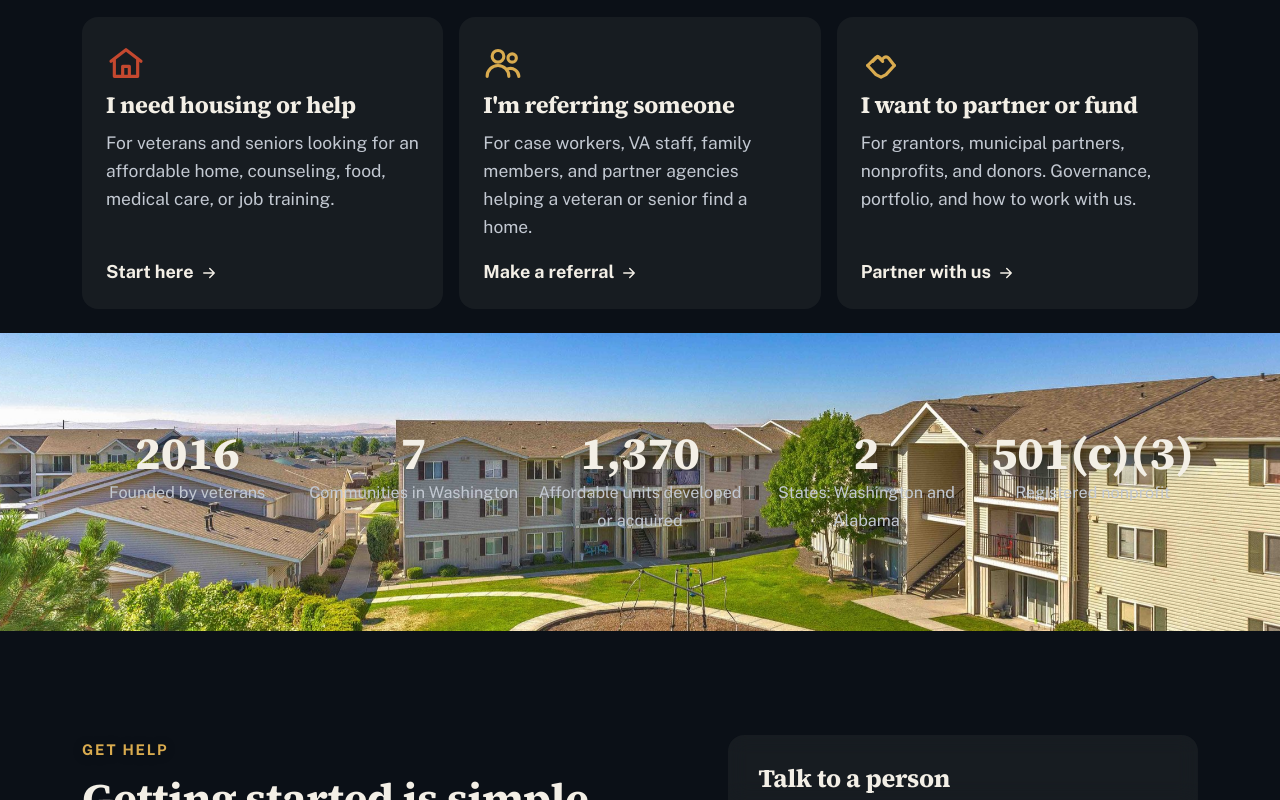
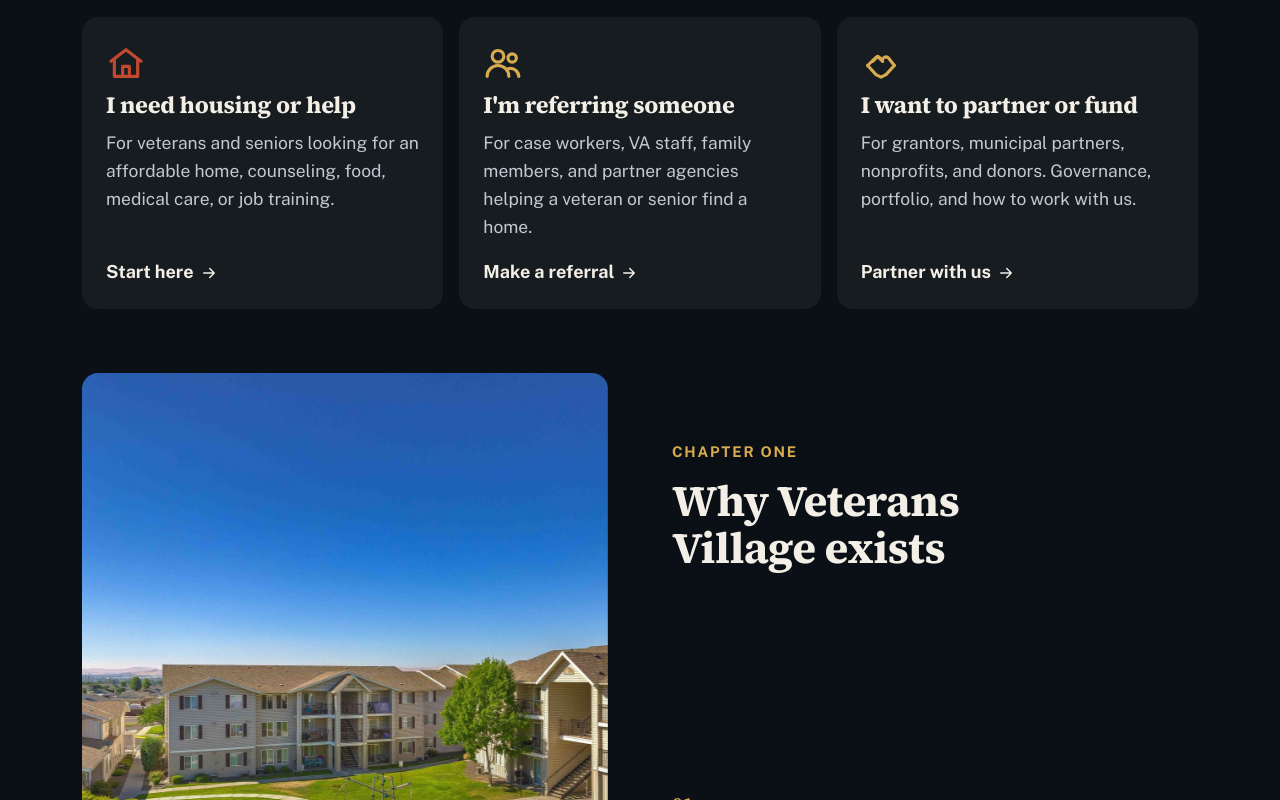
Before and after one commit to lukaspestifanos/veterans-village, a React (Vite) app: page / in a window 1280 px wide. Shown: the part 2000-2800 px from the top of the page. Built offline with nearby package versions, Linux system fonts and the light colour scheme.

Commit message:
scrollytelling chapters, safari sticky and backdrop fixes

```diff
--- a/index.html
+++ b/index.html
@@ -2,7 +2,7 @@
 <html lang="en">
 <head>
   <meta charset="UTF-8" />
-  <meta name="viewport" content="width=device-width, initial-scale=1.0" />
+  <meta name="viewport" content="width=device-width, initial-scale=1.0, viewport-fit=cover" />
   <title>Veterans Village | Affordable Housing for Veterans and Seniors</title>
   <meta name="description" content="Veterans Village is a 501(c)(3) nonprofit founded by veterans in 2016. Safe, affordable housing, behavioral health counseling, and wraparound support for veterans and seniors across Washington and Alabama. Call (253) 257-7804." />
   <meta name="theme-color" content="#1b2a41" />
--- /dev/null
+++ b/src/components/Scrolly.tsx
@@ -0,0 +1,87 @@
+import { useEffect, useRef, useState, type ReactNode } from 'react'
+
+export interface ScrollyStep {
+  title: string
+  text: ReactNode
+  image: string
+  alt: string
+  position?: string
+}
+
+interface Props {
+  chapter: string
+  heading: string
+  steps: ScrollyStep[]
+  /** Put the sticky picture on the left instead of the right. */
+  flip?: boolean
+}
+
+/**
+ * Scroll-driven chapter: the picture stays pinned while the steps scroll past
+ * it, and the picture crossfades to match the step in the middle of the
+ * viewport. Built on position: sticky and IntersectionObserver only, which
+ * behave the same in Safari (macOS and iOS) and Chrome.
+ */
+export function Scrolly({ chapter, heading, steps, flip }: Props) {
+  const [active, setActive] = useState(0)
+  const refs = useRef<(HTMLLIElement | null)[]>([])
+
+  useEffect(() => {
+    const els = refs.current.filter(Boolean) as HTMLLIElement[]
+    if (!els.length || typeof IntersectionObserver === 'undefined') return
+    const io = new IntersectionObserver(
+      (entries) => {
+        entries.forEach((e) => {
+          if (e.isIntersecting) setActive(Number((e.target as HTMLElement).dataset.i))
+        })
+      },
+      { rootMargin: '-45% 0px -45% 0px', threshold: 0 },
+    )
+    els.forEach((el) => io.observe(el))
+    return () => io.disconnect()
+  }, [steps.length])
+
+  return (
+    <section className={`scrolly${flip ? ' flip' : ''}`} aria-label={heading}>
+      <div className="wrap scrolly-grid">
+        <figure className="scrolly-figure" aria-hidden="true">
+          {steps.map((s, i) => (
+            <img
+              key={s.image + i}
+              src={s.image}
+              alt=""
+              loading={i === 0 ? 'eager' : 'lazy'}
+              decoding="async"
+              className={i === active ? 'on' : ''}
+              style={{ objectPosition: s.position ?? '50% 50%' }}
+            />
+          ))}
+          <figcaption className="scrolly-cap">
+            <span className="scrolly-chapter">{chapter}</span>
+            <span className="scrolly-count">{String(active + 1).padStart(2, '0')} / {String(steps.length).padStart(2, '0')}</span>
+          </figcaption>
+        </figure>
+        <ol className="scrolly-steps">
+          <li className="scrolly-head">
+            <span className="kicker">{chapter}</span>
+            <h2>{heading}</h2>
+          </li>
+          {steps.map((s, i) => (
+            <li
+              key={s.title}
+              data-i={i}
+              ref={(el) => {
+                refs.current[i] = el
+              }}
+              className={`scrolly-step${i === active ? ' on' : ''}`}
+            >
+              <span className="scrolly-n">{String(i + 1).padStart(2, '0')}</span>
+              <h3>{s.title}</h3>
+              <p>{s.text}</p>
+            </li>
+          ))}
+        </ol>
+      </div>
+    </section>
+  )
+}
--- a/src/pages/Home.tsx
+++ b/src/pages/Home.tsx
@@ -2,9 +2,10 @@
 import { Link } from 'react-router-dom'
 import { Icon } from '../components/Icon'
 import { Pill } from '../components/Pill'
+import { Scrolly, type ScrollyStep } from '../components/Scrolly'
 import { VideoPlate } from '../components/VideoPlate'
 import { clamp01, useScrollProgress } from '../components/useScrollProgress'
-import { CallBox, Paths, Rise, ServicesGrid, Steps, TrustStrip, Values } from '../components/blocks'
+import { CallBox, Paths, Rise, ServicesGrid, TrustStrip, Values } from '../components/blocks'
 import { PropertyCard } from '../components/PropertyCard'
 import { media } from '../data/media'
 import { properties, tiers } from '../data/properties'
@@ -17,6 +18,58 @@
   { k: 'Alabama next', t: 'Camp Chula Vista in Pell City is under contract.' },
 ]
 
+// Chapter one: why Veterans Village exists and what it has become.
+const story: ScrollyStep[] = [
+  {
+    title: 'Coming home should not mean starting over.',
+    text: 'Too many veterans and seniors in Washington are one rent increase or one health setback away from losing a stable place to live. Service should not end in uncertainty.',
+    image: '/images/plate-silver-creek-aerial.jpg',
+    alt: 'Aerial view of Silver Creek Apartments in Pasco',
+  },
+  {
+    title: 'In 2016, veterans decided to fix it themselves.',
+    text: 'Veterans Village was founded by veterans who had watched friends struggle to find housing they could afford. They started as a 501(c)(3) nonprofit with one goal: safe, affordable homes, and the support to keep them.',
+    image: '/images/plate-marine-view-entrance.jpg',
+    alt: 'Entrance of Vintage at Marine View in Everett',
+  },
+  {
+    title: 'Today: seven communities and counseling that comes with the keys.',
+    text: 'About 1,370 affordable units developed or acquired across Shoreline, Pasco, Everett, Silverdale, and Lake Stevens. Every resident has access to behavioral health counseling, food assistance, medical care coordination, and job training.',
+    image: '/images/plate-residents-celebrating.jpg',
+    alt: 'Residents celebrating together in a community room',
+    position: '50% 35%',
+  },
+  {
+    title: 'Next: Alabama.',
+    text: 'Camp Chula Vista in Pell City, a wooded property on a private lake with lodging and a conference center, is under contract. It will be the first Veterans Village community outside Washington.',
+    image: '/images/plate-silver-creek-sign.jpg',
+    alt: 'Silver Creek Apartments entrance sign',
+  },
+]
+
+// Chapter two: what happens when someone reaches out.
+const journey: ScrollyStep[] = [
+  {
+    title: 'You call, or send a message.',
+    text: `Call ${site.phone} during office hours, or use the form on this site. Tell us a little about your situation. Case workers and family members are welcome to reach out on someone's behalf.`,
+    image: '/images/plate-two10-living.jpg',
+    alt: 'A furnished living room at Two10 by Vintage',
+  },
+  {
+    title: 'We talk through what you need.',
+    text: 'A team member goes over housing options, eligibility, and the services that fit, whether that is counseling, food assistance, medical care, or job training. Every situation is different, so there is no script.',
+    image: '/images/plate-residents-party.jpg',
+    alt: 'Residents laughing together at a party',
+    position: '50% 30%',
+  },
+  {
+    title: 'You move into a community that fits.',
+    text: 'Family apartments or a senior 55+ community, close to transit, shopping, and care. If we cannot help directly, we connect you with a trusted partner organization that can.',
+    image: '/images/marine-view.jpg',
+    alt: 'Exterior of Vintage at Marine View',
+  },
+]
+
 export function Home() {
   const track = useRef<HTMLElement>(null)
   const p = useScrollProgress(track)
@@ -26,11 +79,11 @@
 
   return (
     <>
-      {/* Pinned cinematic opener: the plate stays, the copy gives way to four facts. */}
+      {/* Pinned opener: the plate stays, the copy gives way to four facts. */}
       <section className="cine" ref={track} aria-labelledby="hero-h">
         <div className="cine-sticky">
           <VideoPlate src={media.hero.video} poster={media.hero.poster} position="60% 50%" />
-          <div className="cine-copy wrap" style={{ opacity: copyO, transform: `translateY(${-p * 90}px)`, pointerEvents: copyO < 0.2 ? 'none' : 'auto' }}>
+          <div className="cine-copy wrap" style={{ opacity: copyO, transform: `translate3d(0, ${(-p * 90).toFixed(1)}px, 0)`, pointerEvents: copyO < 0.2 ? 'none' : 'auto' }}>
             <Rise delay={0.05}>
               <span className="kicker">501(c)(3) nonprofit, founded by veterans</span>
               <h1 id="hero-h">Affordable housing and support for veterans and seniors.</h1>
@@ -59,41 +112,43 @@
             ))}
             <h2 className="fact-h">Housing first.<br />Support that lasts.</h2>
           </div>
+          <div className="scroll-cue" style={{ opacity: copyO }} aria-hidden="true">
+            <span>Scroll</span>
+            <i />
+          </div>
         </div>
       </section>
 
       <Paths />
+
+      <Scrolly chapter="Chapter one" heading="Why Veterans Village exists" steps={story} />
 
       <section className="band-plate">
         <VideoPlate src={media.numbers.video} poster={media.numbers.poster} fade={false} />
         <TrustStrip />
       </section>
 
+      <Scrolly chapter="Chapter two" heading="What happens when you reach out" steps={journey} flip />
+
       <section className="help-sec">
         <div className="wrap two-col">
           <div>
             <span className="kicker">Get help</span>
-            <h2>Getting started is simple.</h2>
-            <p className="lead">Every veteran and senior's situation is different, so we start with a conversation. There is no wrong way to reach us.</p>
-            <Steps />
+            <h2>There is no wrong way to reach us.</h2>
+            <p className="lead">Every veteran and senior's situation is different, so we start with a conversation. Call, email, or send the form. A person answers.</p>
+            <div className="ctas" style={{ marginTop: 28 }}>
+              <Pill to="/contact?topic=housing" large>Send a message</Pill>
+              <Pill to="/help" variant="ghost" large>How it works</Pill>
+            </div>
           </div>
           <CallBox />
         </div>
       </section>
 
-      <section className="services">
-        <div className="wrap">
-          <span className="kicker">Services</span>
-          <h2>What we provide</h2>
-          <p className="lead">Housing is where it starts. Support is what makes it last. We deliver these services directly and through trusted local partners in every market we serve.</p>
-          <ServicesGrid />
-        </div>
-      </section>
-
       <section className="housing">
         <div className="wrap">
-          <span className="kicker">Housing</span>
-          <h2>Find a community</h2>
+          <span className="kicker">Chapter three</span>
+          <h2>Where you could live</h2>
           <p className="lead">Two kinds of communities today, with more under construction. Pick the one that fits your situation, then call the property or ask us to help.</p>
           <div className="tiers">
             {tiers.map((t) => (
@@ -113,6 +168,15 @@
           <div className="more">
             <Pill to="/housing" variant="ghost" large>See all {properties.length} communities</Pill>
           </div>
+        </div>
+      </section>
+
+      <section className="services">
+        <div className="wrap">
+          <span className="kicker">Chapter four</span>
+          <h2>Support that lasts</h2>
+          <p className="lead">Housing is where it starts. These services are what keep it. We deliver them directly and through trusted local partners in every market we serve.</p>
+          <ServicesGrid />
         </div>
       </section>
 
--- a/src/styles/global.css
+++ b/src/styles/global.css
@@ -19,9 +19,9 @@
   --ease: cubic-bezier(.22, 1, .36, 1);
 }
 * { box-sizing: border-box; margin: 0; padding: 0; }
-html { font-size: 18px; scroll-behavior: smooth; -webkit-text-size-adjust: 100%; background: var(--stage); }
+html { font-size: 18px; scroll-behavior: smooth; -webkit-text-size-adjust: 100%; background: var(--stage); overflow-x: clip; }
 html.menu-open { overflow: hidden; }
-body { font-family: 'Public Sans', system-ui, -apple-system, 'Segoe UI', Arial, sans-serif; line-height: 1.6; color: var(--paper-dim); background: var(--stage); overflow-x: hidden; }
+body { font-family: 'Public Sans', system-ui, -apple-system, 'Segoe UI', Arial, sans-serif; line-height: 1.6; color: var(--paper-dim); background: var(--stage); }
 h1, h2, h3, h4 { font-family: 'Source Serif 4', Georgia, 'Times New Roman', serif; color: var(--paper); line-height: 1.1; font-weight: 700; letter-spacing: -.012em; text-wrap: balance; }
 h1 { font-size: clamp(2.4rem, 5.2vw, 4.2rem); }
 h2 { font-size: clamp(1.8rem, 3.4vw, 2.7rem); }
@@ -72,7 +72,7 @@
 .btn-primary:hover { background: #fff; color: var(--stage); }
 .btn-navy, .btn-light { background: var(--gold); color: var(--stage); }
 .btn-navy:hover, .btn-light:hover { background: #e8bd62; color: var(--stage); }
-.btn-outline, .btn-ghost { background: rgba(243, 239, 230, .06); color: var(--paper); border-color: rgba(243, 239, 230, .35); backdrop-filter: blur(6px); }
+.btn-outline, .btn-ghost { background: rgba(243, 239, 230, .06); color: var(--paper); border-color: rgba(243, 239, 230, .35); -webkit-backdrop-filter: blur(6px); backdrop-filter: blur(6px); }
 .btn-outline:hover, .btn-ghost:hover { background: rgba(243, 239, 230, .14); border-color: var(--paper); color: var(--paper); }
 .btn-lg { min-height: 60px; font-size: 1.08rem; padding-inline: 32px; }
 .ctas { display: flex; flex-wrap: wrap; gap: 12px; }
@@ -99,7 +99,7 @@
 nav.main a.active { color: var(--paper); box-shadow: inset 0 -2px 0 var(--gold); border-radius: 8px 8px 0 0; }
 .hdr-cta { display: none; gap: 8px; }
 .hdr-cta .btn { min-height: 46px; padding-inline: 18px; font-size: .93rem; }
-.hamb { display: inline-flex; align-items: center; gap: 8px; min-height: 46px; padding: 8px 14px; border: 1px solid rgba(243, 239, 230, .25); border-radius: 999px; background: rgba(243, 239, 230, .06); color: var(--paper); font-weight: 700; cursor: pointer; position: relative; z-index: 2; backdrop-filter: blur(8px); }
+.hamb { display: inline-flex; align-items: center; gap: 8px; min-height: 46px; padding: 8px 14px; border: 1px solid rgba(243, 239, 230, .25); border-radius: 999px; background: rgba(243, 239, 230, .06); color: var(--paper); font-weight: 700; cursor: pointer; position: relative; z-index: 2; -webkit-backdrop-filter: blur(8px); backdrop-filter: blur(8px); }
 .hamb svg { width: 22px; height: 22px; }
 @media (min-width: 1100px) { nav.main ul { display: flex; } .hdr-cta { display: flex; } .hamb { display: none; } }
 @media (max-width: 640px) { .logo { font-size: 1.1rem; gap: 10px; } .logo .mark { width: 40px; height: 40px; } .logo small { display: none; } .hamb { padding: 8px 12px; } }
@@ -185,7 +185,7 @@
 .steps li { display: grid; grid-template-columns: 52px 1fr; gap: 18px; align-items: start; }
 .steps li::before { counter-increment: step; content: counter(step); display: grid; place-items: center; width: 52px; height: 52px; border-radius: 50%; background: var(--gold); color: var(--stage); font-family: 'Source Serif 4', Georgia, serif; font-size: 1.4rem; font-weight: 700; }
 .steps h3 { font-size: 1.15rem; margin-bottom: 4px; }
-.callbox { background: var(--fill); border-radius: var(--radius); padding: 30px; backdrop-filter: blur(10px); }
+.callbox { background: var(--fill); border-radius: var(--radius); padding: 30px; -webkit-backdrop-filter: blur(10px); backdrop-filter: blur(10px); }
 .callbox h3 { font-size: 1.4rem; margin-bottom: 8px; }
 .callbox .phone { display: block; font-family: 'Source Serif 4', Georgia, serif; font-size: 2.3rem; font-weight: 700; color: var(--paper); text-decoration: none; margin: 8px 0 4px; line-height: 1.1; }
 .callbox .phone:hover { color: var(--gold); }
@@ -228,7 +228,7 @@
 .prop .ph { position: relative; aspect-ratio: 16 / 10; background: var(--stage-2); }
 .prop .ph img { width: 100%; height: 100%; object-fit: cover; }
 .prop .ph .noimg { position: absolute; inset: 0; display: grid; place-items: center; color: var(--muted); font-weight: 600; font-size: .95rem; background: repeating-linear-gradient(135deg, var(--stage-2) 0 12px, var(--stage-3) 12px 24px); }
-.badge { position: absolute; left: 12px; top: 12px; padding: 5px 12px; border-radius: 999px; font-size: .8rem; font-weight: 700; background: rgba(11, 16, 23, .75); color: var(--paper); backdrop-filter: blur(6px); }
+.badge { position: absolute; left: 12px; top: 12px; padding: 5px 12px; border-radius: 999px; font-size: .8rem; font-weight: 700; background: rgba(11, 16, 23, .75); color: var(--paper); -webkit-backdrop-filter: blur(6px); backdrop-filter: blur(6px); }
 .badge.open { color: var(--green); }
 .badge.soon { color: var(--gold); }
 .prop .body { padding: 18px 20px 20px; display: flex; flex-direction: column; gap: 8px; flex: 1; }
@@ -317,6 +317,36 @@
 .outro .legal { margin-top: 48px; display: flex; flex-wrap: wrap; gap: 8px 24px; justify-content: space-between; font-size: .86rem; color: var(--muted); position: relative; z-index: 1; }
 
 /* sticky mobile bar */
-.mbar { position: fixed; left: 0; right: 0; bottom: 0; z-index: 90; display: grid; grid-template-columns: 1fr 1fr; gap: 10px; padding: 10px 12px calc(10px + env(safe-area-inset-bottom)); background: rgba(11, 16, 23, .86); backdrop-filter: blur(14px); border-top: 1px solid var(--line); }
+.mbar { position: fixed; left: 0; right: 0; bottom: 0; z-index: 90; display: grid; grid-template-columns: 1fr 1fr; gap: 10px; padding: 10px 12px calc(10px + env(safe-area-inset-bottom)); background: rgba(11, 16, 23, .86); -webkit-backdrop-filter: blur(14px); backdrop-filter: blur(14px); border-top: 1px solid var(--line); }
 body { padding-bottom: 84px; }
 @media (min-width: 1100px) { .mbar { display: none; } body { padding-bottom: 0; } }
+
+/* scroll cue on the opener */
+.scroll-cue { position: absolute; left: 50%; bottom: 28px; transform: translateX(-50%); display: flex; flex-direction: column; align-items: center; gap: 8px; font-size: .75rem; letter-spacing: .14em; text-transform: uppercase; color: var(--paper-dim); z-index: 2; }
+.scroll-cue i { width: 1px; height: 40px; background: linear-gradient(to bottom, var(--gold), transparent); animation: cue 1.8s ease-in-out infinite; }
+@keyframes cue { 0% { transform: scaleY(.2); transform-origin: top; opacity: 0; } 40% { transform: scaleY(1); opacity: 1; } 100% { transform: scaleY(1); transform-origin: bottom; opacity: 0; } }
+
+/* scrollytelling chapters: sticky picture, scrolling steps */
+.scrolly { padding-block: 40px 0; }
+.scrolly-grid { display: grid; gap: 0; }
+@media (min-width: 900px) { .scrolly-grid { grid-template-columns: 1fr 1fr; gap: 64px; align-items: start; } .scrolly.flip .scrolly-figure { order: 2; } }
+.scrolly-figure { position: -webkit-sticky; position: sticky; top: 92px; height: 46vh; height: 46svh; margin: 0 -20px; border-radius: 0; overflow: hidden; background: var(--stage-2); z-index: 1; }
+@media (min-width: 768px) { .scrolly-figure { margin: 0; border-radius: var(--radius); } }
+@media (min-width: 900px) { .scrolly-figure { height: calc(100vh - 124px); height: calc(100svh - 124px); max-height: 760px; } }
+.scrolly-figure img { position: absolute; inset: 0; width: 100%; height: 100%; object-fit: cover; opacity: 0; transition: opacity .9s var(--ease); -webkit-transform: translateZ(0); transform: translateZ(0); }
+.scrolly-figure img.on { opacity: 1; }
+.scrolly-figure::after { content: ''; position: absolute; inset: 0; background: linear-gradient(to top, rgba(11, 16, 23, .55), rgba(11, 16, 23, 0) 45%); pointer-events: none; }
+.scrolly-cap { position: absolute; left: 20px; right: 20px; bottom: 18px; display: flex; justify-content: space-between; font-size: .78rem; font-weight: 700; letter-spacing: .12em; text-transform: uppercase; color: var(--paper); z-index: 1; }
+.scrolly-count { font-variant-numeric: tabular-nums; color: var(--gold); }
+.scrolly-steps { list-style: none; }
+.scrolly-head { padding: 28px 0 8px; }
+@media (min-width: 900px) { .scrolly-head { min-height: 30vh; display: flex; flex-direction: column; justify-content: flex-end; padding-bottom: 40px; } }
+.scrolly-step { min-height: 60vh; min-height: 60svh; display: flex; flex-direction: column; justify-content: center; padding-block: 40px; opacity: .35; transform: translateY(6px); transition: opacity .5s var(--ease), transform .5s var(--ease); }
+@media (min-width: 900px) { .scrolly-step { min-height: 76vh; min-height: 76svh; } }
+.scrolly-step.on { opacity: 1; transform: none; }
+.scrolly-n { font-family: 'Source Serif 4', Georgia, serif; font-size: 1.1rem; color: var(--gold); margin-bottom: 10px; }
+.scrolly-step h3 { font-size: clamp(1.5rem, 2.6vw, 2.1rem); margin-bottom: 14px; max-width: 18ch; }
+.scrolly-step p { font-size: 1.05rem; max-width: 46ch; }
+.scrolly-steps > li:last-child { padding-bottom: 12vh; }
+@media (max-width: 899px) { .scrolly-step { min-height: 0; padding-block: 36px; opacity: 1; transform: none; } }
+@media (prefers-reduced-motion: reduce) { .scrolly-figure img { transition: none; } .scroll-cue i { animation: none; } }
```
